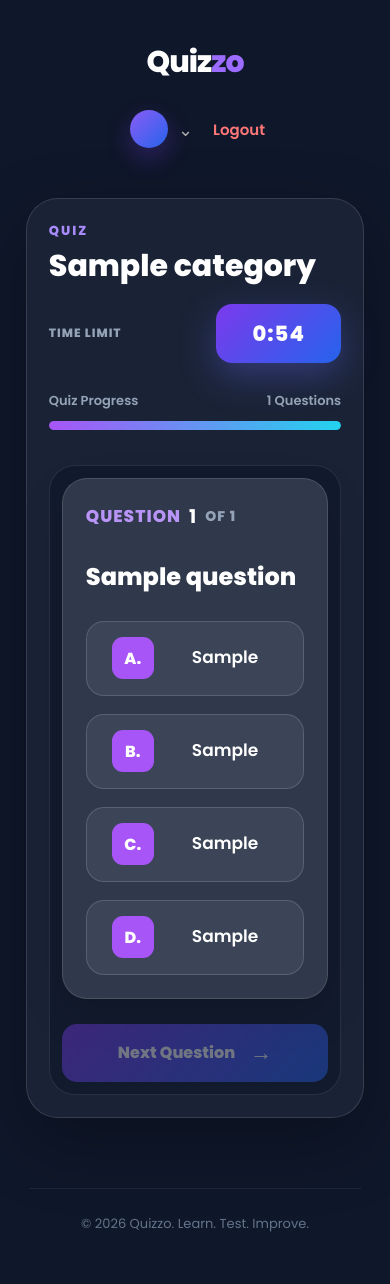
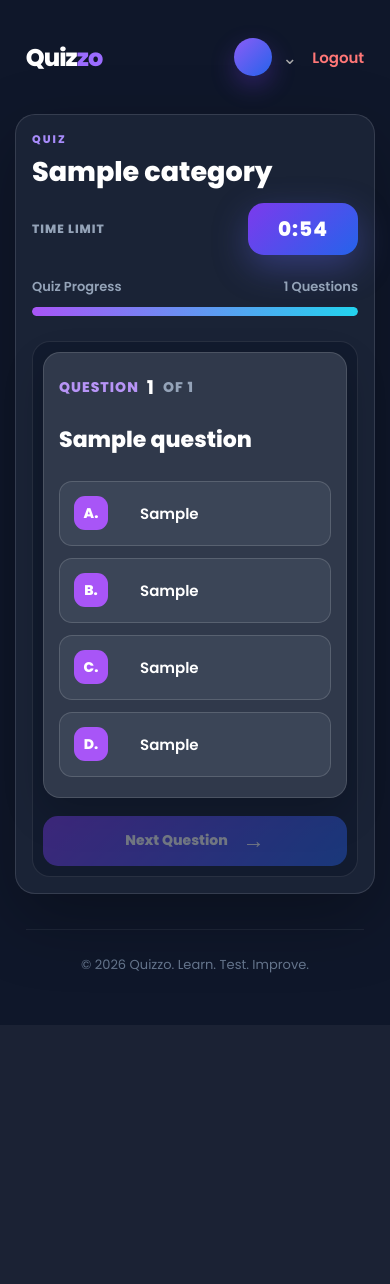
Before and after one commit to Ayomide001-tech/quiz, a Django app: page /dashboard/category/1/ in a window 390 px wide. After the commit the page ends 993 px from the top, so only its background shows below. Run offline with Django 5.2, Linux system fonts and the light colour scheme; tables that the repository leaves empty hold one stand-in row (values such as "Sample post"); some libraries are stand-ins or nearby versions.

Commit message:
Update the css in template

```diff
--- a/quiz/dashboard/templates/base.html
+++ b/quiz/dashboard/templates/base.html
@@ -4,7 +4,7 @@
     <meta charset="UTF-8">
     <meta name="viewport" content="width=device-width, initial-scale=1.0">
     <title>Quizzo | Test Your Knowledge</title>
-{% load static %}
+    {% load static %}
 
   <link rel="stylesheet" href="{% static 'css/dashboard.css' %}">
   <link rel="stylesheet" href="{% static 'css/create_questions.css' %}">
--- a/quiz/static/css/questions.css
+++ b/quiz/static/css/questions.css
@@ -1100,3 +1100,169 @@ grid-template-columns:1fr;
 }
 
 }
+
+
+
+/* =========================================
+   QUIZZO - MOBILE RESPONSIVENESS FIX
+========================================= */
+
+@media (max-width: 600px) {
+
+    .dashboard-page .dashboard-header {
+        width: 94%;
+        padding: 18px 0;
+        flex-direction: row;
+        align-items: center;
+        gap: 12px;
+    }
+
+    .dashboard-page .dashboard-logo {
+        font-size: 24px;
+    }
+
+    .dashboard-page .dashboard-nav {
+        gap: 10px;
+    }
+
+    .dashboard-page .user-greeting {
+        display: none;
+    }
+
+    .dashboard-page .quiz-page-main {
+        width: 100%;
+        margin: 15px auto 35px;
+    }
+
+    .dashboard-page .quiz-wrapper {
+        padding: 16px;
+        border-radius: 20px;
+    }
+
+    .dashboard-page .quiz-header {
+        flex-direction: column;
+        align-items: stretch;
+        gap: 16px;
+        margin-bottom: 22px;
+    }
+
+    .dashboard-page .quiz-title-area h1 {
+        font-size: 27px;
+        overflow-wrap: anywhere;
+    }
+
+    .dashboard-page .quiz-label {
+        font-size: 11px;
+    }
+
+    .dashboard-page .quiz-time-area {
+        width: 100%;
+        justify-content: space-between;
+        gap: 10px;
+    }
+
+    .dashboard-page .timer {
+        min-width: 110px;
+        padding: 11px 15px;
+        font-size: 20px;
+    }
+
+    .dashboard-page .progress-area {
+        margin-bottom: 22px;
+    }
+
+    .dashboard-page .questions-container {
+        min-height: 0;
+        padding: 10px;
+        border-radius: 18px;
+    }
+
+    .dashboard-page .question-card {
+        padding: 20px 15px;
+        border-radius: 17px;
+    }
+
+    .dashboard-page .question-header {
+        margin-bottom: 22px;
+    }
+
+    .dashboard-page .question-counter {
+        font-size: 14px;
+        flex-wrap: wrap;
+    }
+
+    .dashboard-page .question-text {
+        font-size: 22px;
+        line-height: 1.45;
+        margin-bottom: 25px;
+        overflow-wrap: anywhere;
+    }
+
+    .dashboard-page .options {
+        grid-template-columns: 1fr;
+        gap: 12px;
+    }
+
+    .dashboard-page .option-button {
+        min-height: 65px;
+        height: auto;
+        padding: 14px;
+        gap: 12px;
+        border-radius: 13px;
+    }
+
+    .dashboard-page .option-button > span {
+        flex: 0 0 34px;
+        width: 34px;
+        height: 34px;
+        font-size: 14px;
+    }
+
+    .dashboard-page .option-button > strong {
+        min-width: 0;
+        font-size: 15px;
+        overflow-wrap: anywhere;
+    }
+
+    .dashboard-page .quiz-controls {
+        margin-top: 18px;
+    }
+
+    .dashboard-page .next-button {
+        width: 100%;
+        min-width: 0;
+        height: 50px;
+        font-size: 14px;
+    }
+
+    .dashboard-page .quiz-finished h2 {
+        font-size: 28px;
+    }
+
+    .dashboard-page .finished-icon {
+        width: 68px;
+        height: 68px;
+        font-size: 30px;
+    }
+
+    .dashboard-page .modal-content {
+        padding: 25px 18px;
+        border-radius: 18px;
+    }
+
+    .dashboard-page .modal-content h2 {
+        font-size: 23px;
+    }
+
+    .dashboard-page .modal-buttons {
+        flex-direction: column;
+    }
+
+    .dashboard-page .modal-btn {
+        width: 100%;
+    }
+
+    .dashboard-page .dashboard-footer {
+        width: 94%;
+    }
+}
```
